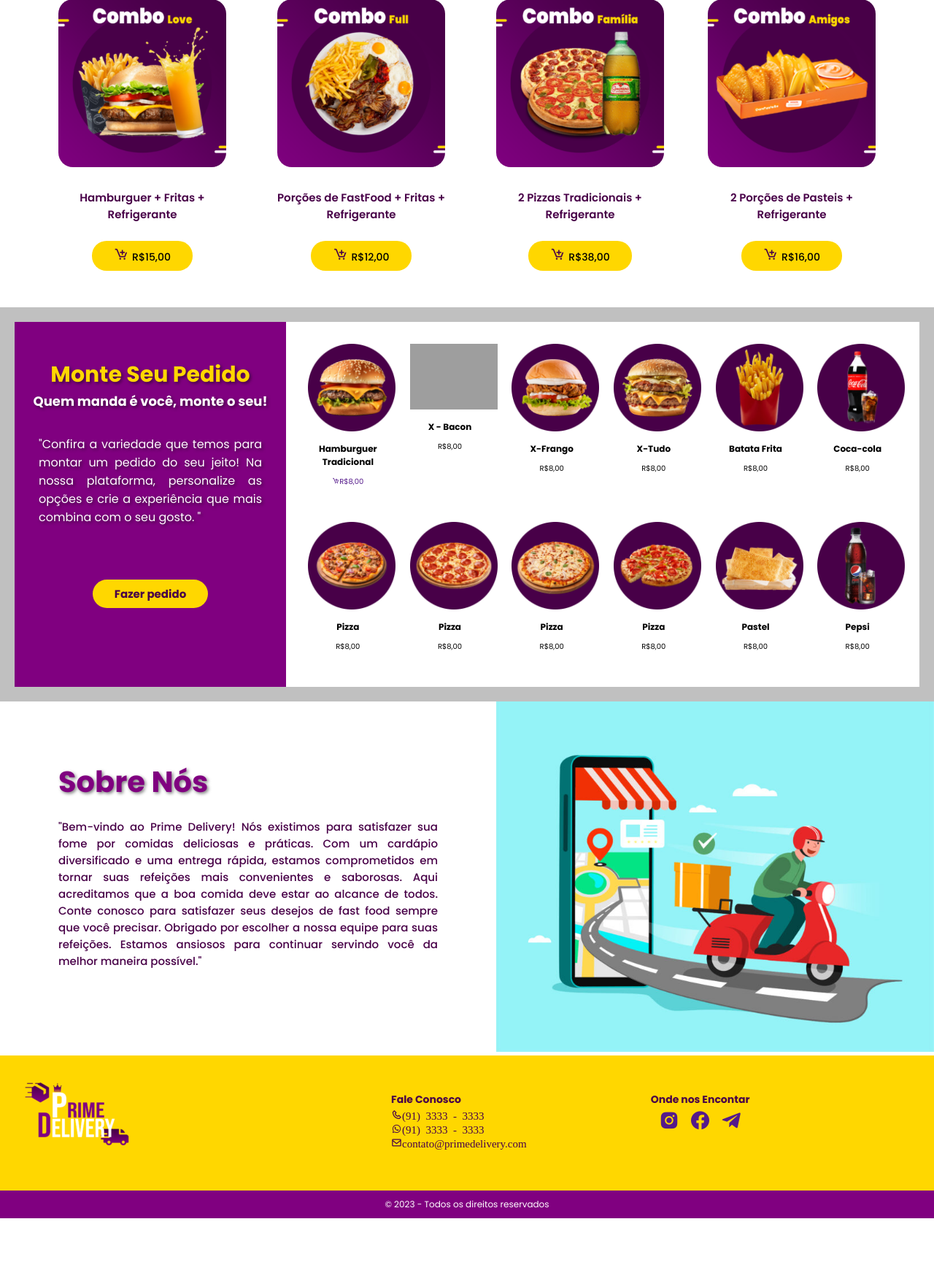
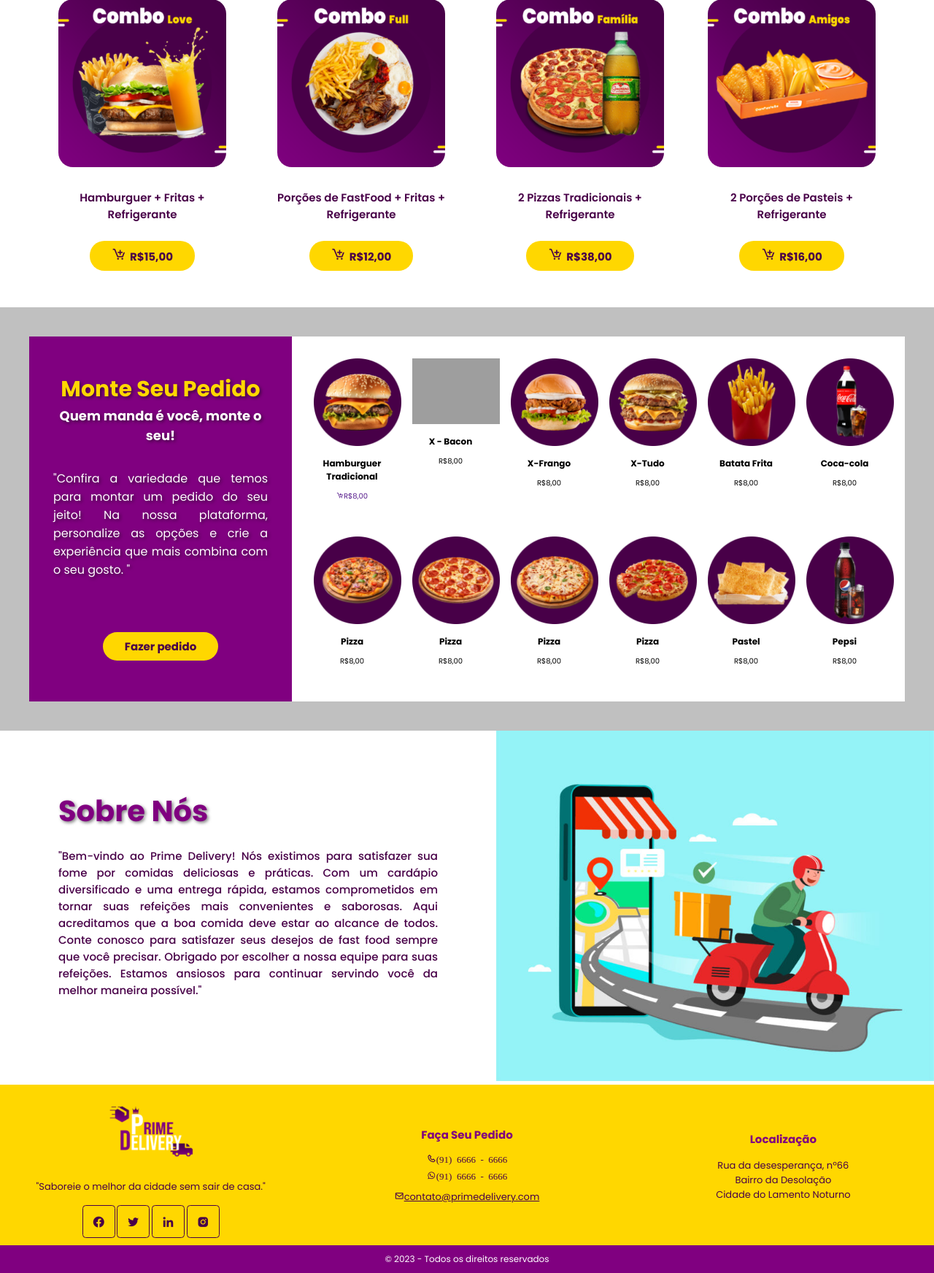
Before and after one commit to EsthefanyDev/SiteDelivery, a PHP site: page /inicial.html in a window 1280 px wide. Shown: the part 767-2511 px from the top of the page at 73% size. Before the commit the page ends 2436 px from the top, so only its background shows below. Run offline with PHP 8.4, Linux system fonts and the light colour scheme; grey boxes are pictures that could not be loaded.

Commit message:
finalização do redapé

```diff
--- a/Arquivos/css/inicial.css
+++ b/Arquivos/css/inicial.css
@@ -230,11 +230,6 @@ html{
     font-size: 15px;
     font-weight: 600;
     color: var(--Roxo-escuro)
-}
-.combos .combo-list span{
-    font-size: 1.4rem;
-    color: var(--Preto);
-    font-weight: 500;
 
 }
 .combos .btn{
@@ -254,7 +249,10 @@ html{
     text-align: left;
     display: flex;
     width: 100%;
+    padding: 4rem;
+
 }
+
 .monte-seu-pedido .box-textos{
     background-color: #800080;
     padding: 20px;
@@ -339,57 +337,61 @@ html{
 /* -------------- FIM DA AREA SOBRE ------------------*/
 
 /* ------------------ INICIO DO RODAPÉ -----------------*/
-footer{
+.rodape{
     background-color: var(--Dourado);
-    height: 200px;
-    flex-direction: column;
-    align-items: center;
-    justify-content: space-between;
-}
-.rodape {
-    display: flex;
-    margin-bottom: 3rem;
-}
-.rodape .contatos .logo-down{
-    margin-left: 3rem;
-    margin-right: 20%;
-}
-
-.rodape .contatos{
-    display: flex;
-    width: 100%;
-}
-.rodape .contatos .fale-conosco{
-    margin-top: 5rem;
-    margin-right: 17rem;
-    text-align: justify;
-}
-.rodape .contatos .fale-conosco h4,
-.onde-encontrar h4{
-    font-size: 1.4rem;
-    color: var(--Roxo-escuro);
-    margin-bottom: .3rem;
+    text-align: center;
 
 }
-.rodape .contatos .onde-encontrar{
-    margin-top: 5rem;
-    margin-right: 17rem;
-    text-align: center;
+.rodape .box-conteiner {
+    display: grid;
+    grid-template-columns: repeat(auto-fit, minmax(30rem, 1fr));
+    gap: 2rem;
+    align-items: center;
 }
-.rodape .contatos .fale-conosco i{
-    font-size: 1.5rem;
+.rodape .box-conteiner .box h3{
+    font-size: 1.5rem;;
+    text-transform: capitalize;
+    color: var(--Roxo-medio);
+    padding: 1rem ;
+}
+.rodape .box-conteiner .box p{
+    font-size: 1.3rem;
     color: var(--Roxo-escuro);
+    padding: .5rem;
+}
+.rodape .box-conteiner .box .redes-sociais{
+    margin-top: 1rem;
+    margin-bottom: 1rem;
 
 }
-.rodape .contatos .fale-conosco{
-    margin-left: 10rem;
+.rodape .box-conteiner .box .redes-sociais a{
+    color: var(--Roxo-escuro);
+    border: .1rem solid var(--Roxo-escuro);
+    border-radius: 10%;
+    width: 4.5rem;
+    height: 4.5rem;
+    line-height: 4.5rem;
+    text-align: center;
+    font-size: 1.8rem;
+
 }
-.rodape .contatos .onde-encontrar i{
-    width: 40px;
-    font-size: 30px;
+.rodape .box-conteiner .box .redes-sociais a:hover{
+    background-color: var(--Roxo-medio);
+    color: #fff;
+    border: .1rem solid var(--Roxo-medio);
 }
-
-#direitos{
+.rodape .box-conteiner .box .link{
+  display: block;
+  font-size: 1.3rem;
+  line-height: 2;
+  padding: .5rem 0;
+  text-decoration: underline;
+  color: var(--Roxo-escuro)
+}
+.rodape .box-conteiner .box .link:hover{
+    text-shadow: var(--text-shadow);
+}
+.direitos p{
     text-align: center;
     font-size: 1.2rem;
     color: var(--Branco);
--- a/Arquivos/inicial.html
+++ b/Arquivos/inicial.html
@@ -135,7 +135,7 @@
 
                     <a href=""><img src="img/combos/Combo-Familia-00-300x300.png" alt="" width="230"></a>
                     <p>2 Pizzas Tradicionais + Refrigerante </p>
-                    <a href="" class="btn"><i class="bx bx-cart-add"></i><span>R$38,00</span></a>
+                    <a href="" class="btn"><i class="bx bx-cart-add"></i><span class="valor">R$38,00</span></a>
 
                 </li>
                 <li>
@@ -270,39 +270,53 @@
 
     <!--------------- INICIO DO RODAPE --------------->
     <footer>
-        <div class="rodape">
+        <section class="rodape">
+            <div class="box-conteiner" id="contato">
 
-            <div class="contatos" id="contato">
+                <!--------------- INICIO ITEM DO RODAPE --------------->
+                <div class="box">
+                    <img src="img/logos/Prime-Delivery-Roxo-e-Branco-150x150.png" alt="Prime Delivery" width="120">
+                    <p>"Saboreie o melhor da cidade sem sair de casa."</p>
 
-                <div class="logo-down">
-                    <a href="inicial.html"><img src="img/logos/Prime-Delivery-Roxo-e-Branco-150x150.png" alt="Prime Delivery"></a>
+                    <div class="redes-sociais">
+                        <a href="" class="bx bxl-facebook-circle"></a>
+                        <a href="" class="bx bxl-twitter"></a>
+                        <a href="" class="bx bxl-linkedin"></a>
+                        <a href="" class="bx bxl-instagram-alt"></a>
+                    </div>
                 </div>
+                <!--------------- FIM ITEM DO RODAPE --------------->
 
-                <div class="fale-conosco">
-                    <h4>Fale Conosco</h4>
-                    <p><i class="bx bx-phone">(91) 3333 - 3333</i></p>
-                    <p><i class="bx bxl-whatsapp">(91) 3333 - 3333</i></p>
-                    <p><i class="bx bx-envelope">contato@primedelivery.com</i></p>
+                <!--------------- INICIO ITEM DO RODAPE --------------->
+                <div class="box">
+                    <h3>Faça seu pedido</h3>
+                    <p class="bx bx-phone">(91) 6666 - 6666</p> <br>
+                    <p class="bx bxl-whatsapp">(91) 6666 - 6666</p> <br>
+                    <a href="" class="link"><i class="bx bx-envelope"></i>contato@primedelivery.com</a>
                 </div>
-                <div class="onde-encontrar">
-                    <h4>Onde nos Encontar</h4>
-                    <a href=""><i class="bx bxl-instagram-alt"></i></a>
-                    <a href=""><i class="bx bxl-facebook-circle"></i></a>
-                    <a href=""><i class="bx bxl-telegram"></i></a>
+                <!--------------- FIM ITEM DO RODAPE --------------->
+
+                <!--------------- INICIO ITEM DO RODAPE --------------->
+                <div class="box">
+                    <h3>Localização</h3>
+                    <p>
+                        Rua da desesperança, nº66 <br>
+                        Bairro da Desolação <br>
+                        Cidade do Lamento Noturno
+
+                    </p>
                 </div>
+                <!--------------- FIM ITEM DO RODAPE --------------->
             </div>
-        </div>
-        <p id="direitos">&copy; 2023 - Todos os direitos reservados</p>
+            <div class="direitos">
+                <p>&copy; 2023 - Todos os direitos reservados</p>
+            </div>
+        </section>
     </footer>
     <!--------------- FIM DO RODAPE --------------->
 
-
    <!----------- INICIO LINK JAVASCRIPT ----------->
    <script src="js/script.js"></script>
-
-   <!----------- INICIO LINK BANNERS ----------->
-   <script src="https://cdn.jsdelivr.net/npm/swiper@11/swiper-element-bundle.min.js"></script>
-
 </body>
 
 </html>
```
